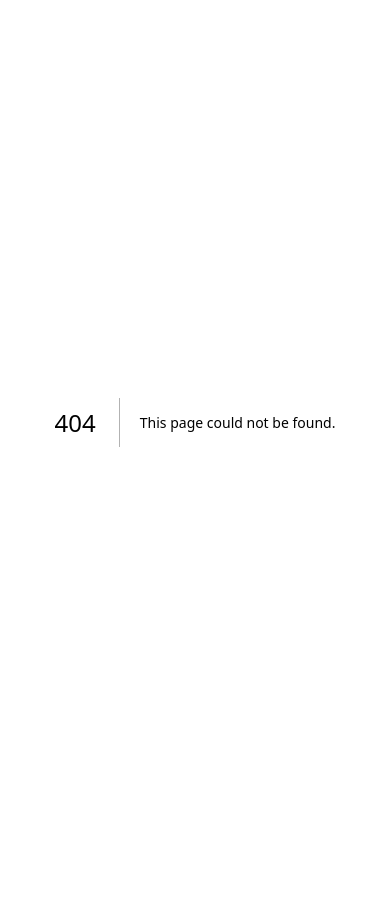
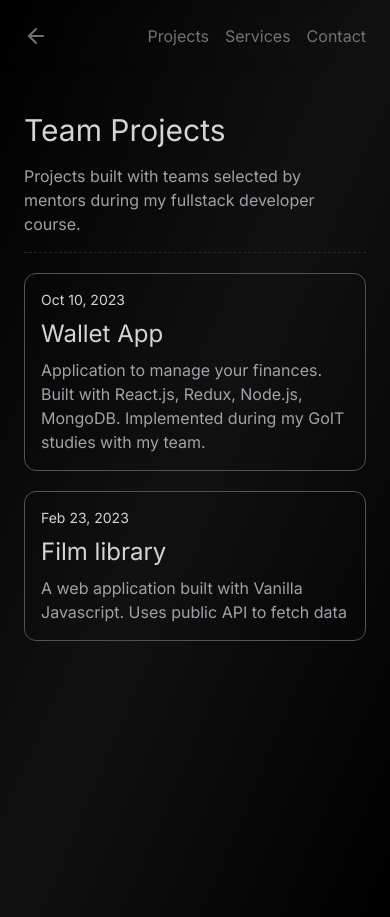
Before and after one commit to jkamin61/jkamin61_page, a Next.js app: page /projects/team-projects in a window 390 px wide. Before the commit this address had no page. Before the commit the page ends 844 px from the top, so only its background shows below. Built offline with nearby package versions, Linux system fonts and the light colour scheme.

Commit message:
mobile version of team projects page

```diff
--- a/app/projects/group-projects/page.tsx
+++ /dev/null
@@ -1,14 +0,0 @@
-import Navigation from "../../components/nav";
-import React from "react";
-
-const GroupProjectsPage = () => {
-    return (
-        <div
-            className="flex flex-col items-center justify-center w-screen h-screen overflow-hidden dark-theme relative">
-            <Navigation/>
-            <div></div>
-        </div>
-    );
-}
-
-export default GroupProjectsPage;
--- /dev/null
+++ b/app/projects/team-projects/page.tsx
@@ -0,0 +1,53 @@
+import Navigation from "../../components/nav";
+import React from "react";
+import Link from "next/link";
+
+const projects: { date: string, title: string, description: string, link: string }[] = [
+    {
+        date: "Oct 10, 2023",
+        title: "Wallet App",
+        description: "Application to manage your finances. Built with React.js, Redux, Node.js, MongoDB. Implemented during my GoIT studies with my team.",
+        link: "/https://wallet-app-teamloremipsum.netlify.app",
+    },
+    {
+        date: "Feb 23, 2023",
+        title: "Film library",
+        description: "A web application built with Vanilla Javascript. Uses public API to fetch data",
+        link: "/https://jkamin61.github.io/film_library_project/"
+    },
+];
+
+const GroupProjectsPage = () => {
+    return (
+        <div
+            className="relative flex flex-col items-center pt-20 px-6 mx-auto w-full h-full overflow-hidden dark-theme">
+            <Navigation/>
+            <div className="my-8 sm:my-16 divide-y divide-zinc-800 divide-dashed">
+                <div className="">
+                    <h2 className="text-3xl text-zinc-300">Team Projects</h2>
+                    <p className="py-4 text-zinc-400">Projects built with teams selected by mentors during my fullstack
+                        developer course.</p>
+                </div>
+                <div className="pb-56">
+                    {projects.map((project) => (
+                        <div key={project.title}
+                             className="my-5 border rounded-xl hover:bg-zinc-800/10 group md:gap-8 hover:border-zinc-400/50 border-zinc-600">
+                            <Link href={project.link}>
+                                <article className="text-zinc-300 p-4">
+                                <span>
+                                <p className="text-sm">{project.date}</p>
+
+                                    </span>
+                                    <h3 className="text-2xl my-2">{project.title}</h3>
+                                    <p className="text-md text-zinc-400">{project.description}</p>
+                                </article>
+                            </Link>
+                        </div>
+                    ))}
+                </div>
+            </div>
+        </div>
+    );
+}
+
+export default GroupProjectsPage;
```
